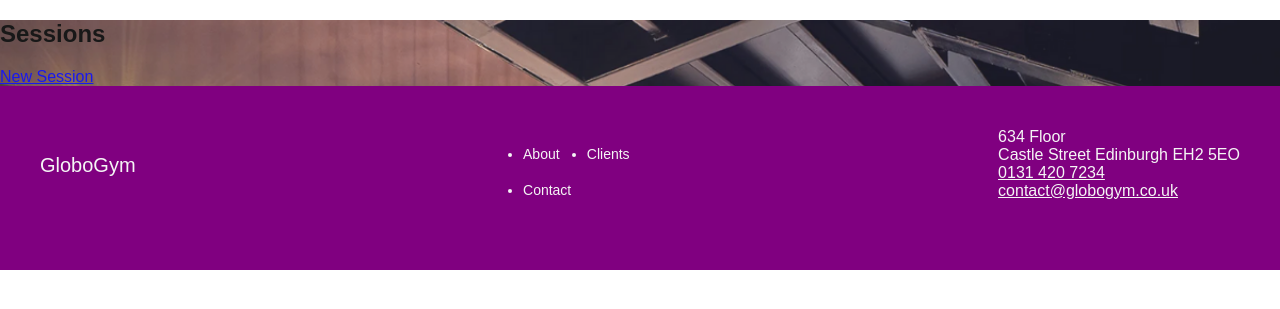
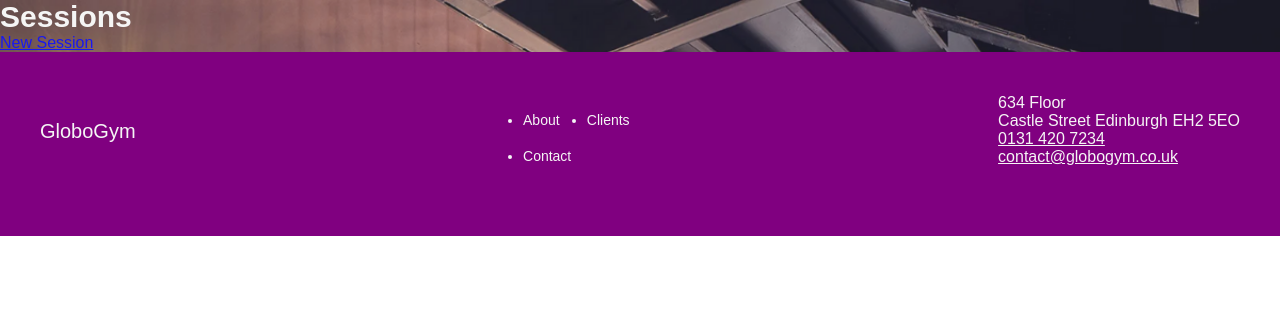
Before and after one commit to zyusaf/CodeClan_gym_management_solo_project, a Flask app: page /sessions in a window 1280 px wide. Shown: the part 88-397 px from the top of the page. Run offline with Flask 2, Linux system fonts and the light colour scheme; data that the repository does not hold is empty; some libraries are stand-ins or nearby versions.

Commit message:
Added more styling to sessions pages

```diff
--- a/static/css/sessions.css
+++ b/static/css/sessions.css
@@ -1,6 +1,19 @@
-
+.all-sessions {
+    display: flex;
+    flex-wrap: wrap;
+}
 
 .session {
+    padding: 40px;
+    height: 100px;
+    width: 100px;
+    border-radius: 3px;
+}
+
+.new-session {
+    padding: 200px 0px 400px 30px;
+}
+
+.new-session-form {
     display: flex;
-    justify-content: space-around;
 }
--- a/static/css/style.css
+++ b/static/css/style.css
@@ -1,6 +1,13 @@
 body {
     font-family: Arial, Helvetica, sans-serif;
     margin: 0px;
+}
+
+.page-title {
+    margin: 0;
+    color: whitesmoke;
+    font-size: 30px;
+    padding: 20px 20px 20px 20
 }
 
 .container {
--- a/templates/sessions/edit.html
+++ b/templates/sessions/edit.html
@@ -1,7 +1,9 @@
 {% extends "base.html" %}
 {% block content %}
 
-<form action="/sessions/{{session.id}}" method="POST">
+<section class="new-session">
+
+<form class="new-session-form" action="/sessions/{{session.id}}" method="POST">
     <div>
         <label for="description">Description:</label>
         <input type="text" name="description" id="description" value="{{session.description}}">
@@ -13,4 +15,6 @@
     <input type="submit" value="Edit Session">
 </form>
 
+</section>
+
 {% endblock %}
--- a/templates/sessions/index.html
+++ b/templates/sessions/index.html
@@ -1,18 +1,23 @@
 {% extends "base.html" %}
 {% block content %}
 
-<h2 class="sessions-title">Sessions</h2>
+<h2 class="page-title">Sessions</h2>
 
 <a href="sessions/new">New Session</a>
+
+<section class="all-sessions">
 
 {% for session in sessions %}
 
 <section class="session">
-    <p> <a href="/sessions/{{ session.id }}">{{ session.description }}</a> Duration: {{session.duration}} minutes</p> <br>
+    <p> <a href="/sessions/{{ session.id }}">{{ session.description }}</a> Duration: {{session.duration}} minutes</p>
     <button><a href="/sessions/{{ session.id }}/edit">Edit</a></button>
     <form action="/sessions/{{ session.id }}/delete" method="POST">
     <input type="submit" value="Delete" id="delete_button"></form>
 </section>
 
 {% endfor %}
+
+</section>
+
 {% endblock %}
--- a/templates/sessions/new.html
+++ b/templates/sessions/new.html
@@ -1,7 +1,7 @@
 {% extends 'base.html' %}
 {% block content %}
 
-<h2>Add a new session</h2>
+<h2 class="page-title">Add a new session</h2>
 
 <form action="/sessions" method="POST">
     <div>
```
Also changed, not shown: static/css/members.css (added).
